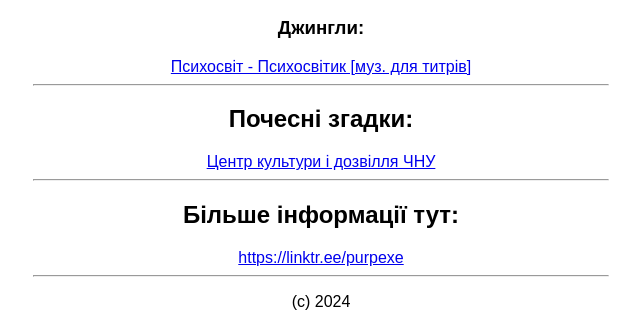
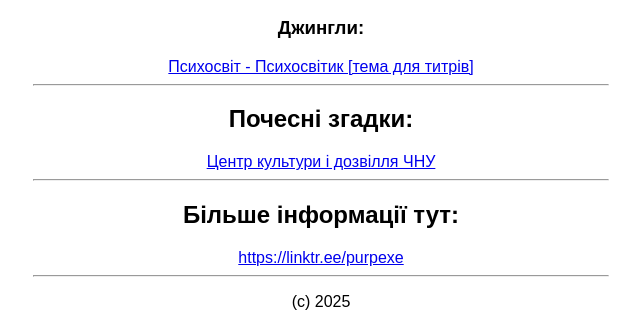
Before and after one commit to maxstepanyuk/purpexe, a plain HTML site: page index.html in a window 1280 px wide. Shown: the part 420-744 px from the top of the page, 319-959 px from the left. Drawn offline with Linux system fonts and the light colour scheme.

Commit message:
upd Психосвітик link and (c) year

```diff
--- a/index.html
+++ b/index.html
@@ -39,7 +39,8 @@
     <h3>Звукорежисер:</h3>
     <a href="https://www.instagram.com/alitsvit" target="_blank">Алітературний Світанок</a>
     <h3>Джингли:</h3>
-    <a href="https://youtu.be/5hLaws3hs0A?si=UQ_70_KJfB9PQ-Ga&t=90" target="_blank">Психосвіт - Психосвітик [муз. для титрів]</a>
+    <a href="https://www.youtube.com/watch?v=vdNUKiaZ6VQ&list=PLy4kGR9Kunw-mqq6Ag7IY_JIi9v2-L-sj&index=1"
+        target="_blank">Психосвіт - Психосвітик [тема для титрів]</a>
     <!-- TODO -->
     <!-- <h3>Цілий чи частковий продакшен:</h3> -->
     <!-- <p>(Запис, зведення (мікс), мастеринг)</p> -->
@@ -56,7 +57,7 @@
     <a href="https://linktr.ee/purpexe" target="_blank">https://linktr.ee/purpexe</a>
     <hr>
 
-    <p>(c) 2024</p>
+    <p>(c) 2025</p>
     <img src="/img/20230428-64.jpeg" alt="фото силуета purpexe">
 </body>
 
```
